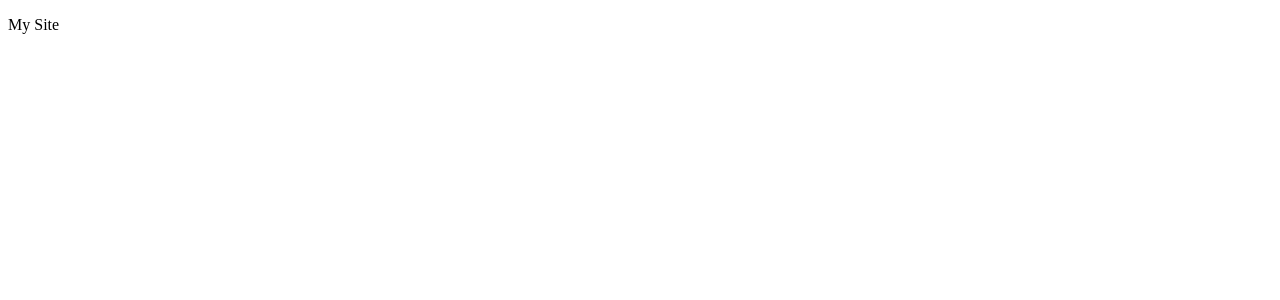
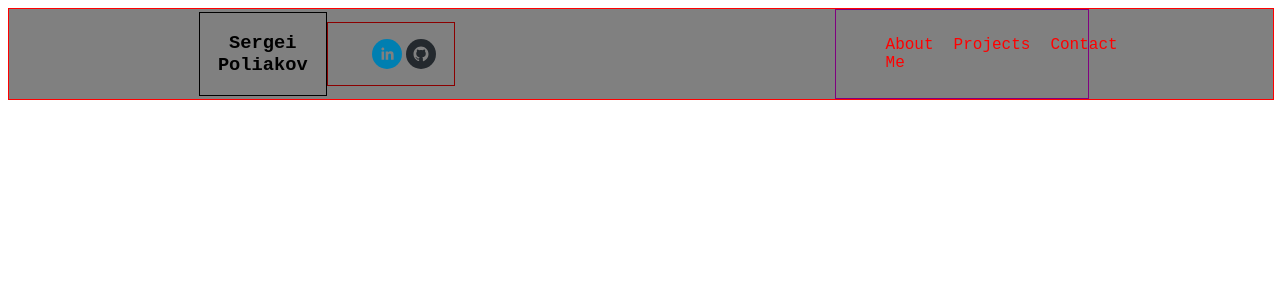
Before and after one commit to sergei-p/personal-website, a React (Create React App) app: page / in a window 1280 px wide. Shown: the top 300 px of the page. Built offline with nearby package versions, Linux system fonts and the light colour scheme.

Commit message:
New components added

```diff
--- a/package.json
+++ b/package.json
@@ -6,9 +6,11 @@
     "@testing-library/jest-dom": "^5.11.4",
     "@testing-library/react": "^11.1.0",
     "@testing-library/user-event": "^12.1.10",
+    "node-sass": "4.14.1",
     "react": "^17.0.2",
     "react-dom": "^17.0.2",
     "react-scripts": "4.0.3",
+    "react-social-icons": "^5.5.1",
     "web-vitals": "^1.0.1"
   },
   "scripts": {
--- a/src/App.css
+++ /dev/null
@@ -1,38 +0,0 @@
-.App {
-  text-align: center;
-}
-
-.App-logo {
-  height: 40vmin;
-  pointer-events: none;
-}
-
-@media (prefers-reduced-motion: no-preference) {
-  .App-logo {
-    animation: App-logo-spin infinite 20s linear;
-  }
-}
-
-.App-header {
-  background-color: #282c34;
-  min-height: 100vh;
-  display: flex;
-  flex-direction: column;
-  align-items: center;
-  justify-content: center;
-  font-size: calc(10px + 2vmin);
-  color: white;
-}
-
-.App-link {
-  color: #61dafb;
-}
-
-@keyframes App-logo-spin {
-  from {
-    transform: rotate(0deg);
-  }
-  to {
-    transform: rotate(360deg);
-  }
-}
--- a/src/App.js
+++ b/src/App.js
@@ -1,10 +1,23 @@
-import './App.css';
+import './scss/style.scss';
+import NavBar from "./components/NavBar";
+// import Header from "./components/Header";
+// import AboutMe from "./components/AboutMe";
+// import Projects from "./components/Projects";
+// import Contact from "./components/Contact";
+// import Footer from "./components/Footer";
 
 function App() {
   return (
-    <>
-      <p>My Site</p>
-    </>
+      <div>
+      <NavBar/>
+      {/* <Header/>
+      <AboutMe/>
+      <Projects/>
+      <Contact/>
+      <Footer/> */}
+    </div>
+
+
   );
 }
 
--- /dev/null
+++ b/src/components/AboutMe.js
@@ -0,0 +1,7 @@
+import React from 'react';
+
+function AboutMe() {
+
+}
+
+export default AboutMe;
--- /dev/null
+++ b/src/components/Contact.js
@@ -0,0 +1,7 @@
+import React from 'react';
+
+function Contact() {
+
+}
+
+export default Contact;
--- /dev/null
+++ b/src/components/Footer.js
@@ -0,0 +1,8 @@
+import React from 'react';
+
+function Footer() {
+
+
+}
+
+export default Footer;
--- /dev/null
+++ b/src/components/Header.js
@@ -0,0 +1,7 @@
+import React from 'react';
+
+function Header() {
+
+}
+
+export default Header;
--- /dev/null
+++ b/src/components/NavBar.js
@@ -0,0 +1,44 @@
+import React from 'react';
+import { SocialIcon } from 'react-social-icons';
+
+function NavBar() {
+
+	return(
+    // <div>
+    //     <nav>
+    //     <h1 className="logo">My Site</h1>
+		// 		<ul>
+		// 			<li><SocialIcon url="https://www.linkedin.com/in/sergei-poliakov-6b2b52213/"/></li>
+		// 			<li><SocialIcon url="https://github.com/sergei-p"/></li>
+		// 		</ul>
+		// 		</nav>
+    // </div>
+
+		<nav className="navbar">
+			{/* <div className="navContainer"> */}
+				<div className="nameContainer">
+					<h3>Sergei Poliakov</h3>
+				</div>
+				<div className="socialLinks">
+					<ul>
+						<li><SocialIcon url="https://www.linkedin.com/in/sergei-poliakov-6b2b52213/"
+														style={{height: 30, width: 30}}/></li>
+						<li><SocialIcon url="https://github.com/sergei-p"
+														style={{height: 30, width: 30}}/></li>
+					</ul>
+				</div>
+				<div className="navLinks">
+					<ul>
+						<li><a href="">About Me</a></li>
+						<li><a href="">Projects</a></li>
+						<li><a href="">Contact</a></li>
+					</ul>
+				</div>
+			{/* </div> */}
+		</nav>
+
+	);
+
+}
+
+export default NavBar;
--- /dev/null
+++ b/src/components/Projects.js
@@ -0,0 +1,7 @@
+import React from 'react';
+
+function Projects() {
+
+}
+
+export default Projects;
--- /dev/null
+++ b/src/scss/style.scss
@@ -0,0 +1,67 @@
+// header {
+//   position: fixed;
+//   width: 100%;
+//   border: 1px solid red;
+// }
+body {
+  font-family: monospace, Courier, serif;
+  // background-color: #3366cc;
+}
+
+nav {
+  display: flex;
+  align-items: center;
+  border: 1px solid red;
+  background-color: grey;
+  width: 100%;
+
+  ul {
+    display: flex;
+    list-style-type: none;
+  }
+
+  .nameContainer {
+    width: 10%;
+    border: 1px solid black;
+    margin-left: 15%;
+    text-align: center;
+    vertical-align: center;
+
+  }
+
+  .socialLinks {
+    width: 10%;
+    border: 1px solid darkred;
+
+    li {
+      padding-left: 4px;
+    }
+  }
+
+  .navLinks {
+    width: 20%;
+    margin-left: 30%;
+    border: 1px solid purple;
+
+    a {
+      color: red;
+      text-decoration: none; // removes lines below words
+    }
+
+    a:hover {
+      color: blue;
+    }
+
+    li {
+      padding: 10px;
+    }
+  }
+
+
+}
+
+// .navContainer {
+//   width: 200px;
+//   height: 200px;
+//   border: 1px solid blue;
+// }
```
Also changed, not shown: 1 other file (tests, documents, lock files or other folders).
